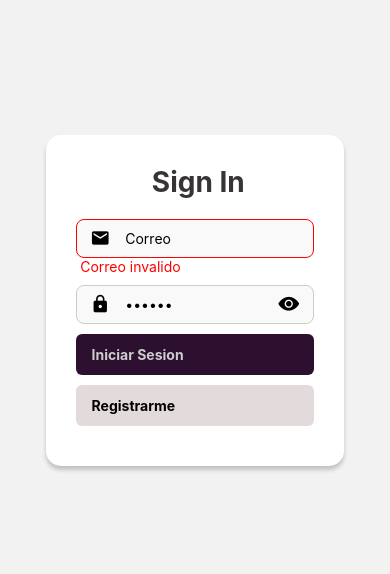
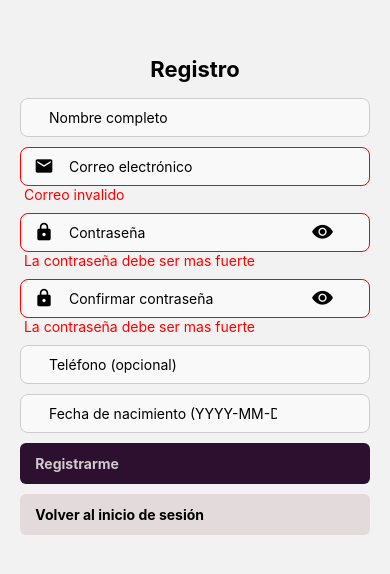
Before and after one commit to mjsalinas/ProyectoClase212, a React Native app in the folder MyBeautyApp/: screen /Register in a window 390 px wide. Shown: the part 122-696 px from the top of the page. Built offline with nearby package versions, Linux system fonts and the light colour scheme.

Commit message:
Creación de pantalla de registro y validación de contraseña incorrecta en Login.

```diff
--- a/MyBeautyApp/package.json
+++ b/MyBeautyApp/package.json
@@ -9,7 +9,7 @@
     "web": "expo start --web"
   },
   "dependencies": {
-    "@expo/vector-icons": "^15.0.2",
+    "@expo/vector-icons": "^15.0.3",
     "@react-navigation/bottom-tabs": "^7.7.3",
     "@react-navigation/native": "^7.1.19",
     "@react-navigation/native-stack": "^7.6.1",
--- a/MyBeautyApp/src/navigation/StackNavigator.tsx
+++ b/MyBeautyApp/src/navigation/StackNavigator.tsx
@@ -1,24 +1,29 @@
-import React from 'react';
+import React from "react";
 import { createNativeStackNavigator } from "@react-navigation/native-stack";
-import LoginScreen from '../screens/LoginScreen';
-import HomeScreen from '../screens/HomeScreen';
-import TabsNavigator from './TabsNavigator';
-import ServiceRegistryScreen from '../screens/services/ServiceRegistryScreen';
+import LoginScreen from "../screens/LoginScreen";
+import TabsNavigator from "./TabsNavigator";
+import ServiceRegistryScreen from "../screens/services/ServiceRegistryScreen";
+import RegisterScreen from "../screens/auth/RegisterScreen";
 
 export type RootStackParamList = {
-    Login: undefined,
-    Tabs: {email:string},
-    ServiceRegistry: undefined,
-}
+  Login: undefined;
+  Register: undefined;
+  Tabs: { email: string };
+  ServiceRegistry: undefined;
+};
+
 const Stack = createNativeStackNavigator<RootStackParamList>();
 
 export default function StackNavigator() {
-    return(
-        <Stack.Navigator initialRouteName='Login'
-                            screenOptions={{headerShown: false}}>
-            <Stack.Screen name="Login" component={LoginScreen} />
-            <Stack.Screen name="Tabs" component={TabsNavigator} />
-            <Stack.Screen name="ServiceRegistry" component={ServiceRegistryScreen} />
-        </Stack.Navigator>
-    );
+  return (
+    <Stack.Navigator
+      initialRouteName="Login"
+      screenOptions={{ headerShown: false }}
+    >
+      <Stack.Screen name="Login" component={LoginScreen} />
+      <Stack.Screen name="Register" component={RegisterScreen} />
+      <Stack.Screen name="Tabs" component={TabsNavigator} />
+      <Stack.Screen name="ServiceRegistry" component={ServiceRegistryScreen} />
+    </Stack.Navigator>
+  );
 }
--- a/MyBeautyApp/src/screens/HomeScreen.tsx
+++ b/MyBeautyApp/src/screens/HomeScreen.tsx
@@ -1,23 +1,45 @@
 import { useEffect, useState } from "react";
-import { View, Text } from "react-native";
+import { View, Text, StyleSheet } from "react-native";
 import CustomButton from "../components/CustomButton";
 
-export default function HomeScreen({navigation, route}: any) {
-const [ items, setItems] = useState<string[]> ([]);
+export default function HomeScreen({ navigation, route }: any) {
+  const [items, setItems] = useState<string[]>([]);
+  const routeItem = route.params?.newItem;
+  const userEmail = route.params?.email;
 
-const routeItem = route.params?.newItem;
+  useEffect(() => {
+    console.log("item por parámetros:", routeItem);
+  }, [routeItem]);
 
-useEffect(()=>{
-    console.log('item por parametros: ' + routeItem);
-}, [])
+  const handleRegisterService = () => {
+    navigation.navigate("ServiceRegistry");
+  };
 
-const handleRegisterService = () =>{
-navigation.navigate('ServiceRegistry');
+  return (
+    <View style={styles.container}>
+
+      {userEmail && (
+        <Text style={styles.welcomeText}>Bienvenido: {userEmail}</Text>
+      )}
+
+      <CustomButton
+        title="Agregar un servicio"
+        onPress={handleRegisterService}
+      />
+    </View>
+  );
 }
-    return(
-        <View>
-            <CustomButton title="Agrega un Servicio"
-                onPress={handleRegisterService}/>
-        </View>
-    )
-}
+
+const styles = StyleSheet.create({
+  container: {
+    flex: 1,
+    justifyContent: "center",
+    padding: 20,
+  },
+  welcomeText: {
+    fontSize: 18,
+    fontWeight: "600",
+    marginBottom: 20,
+    textAlign: "center",
+  },
+});
--- a/MyBeautyApp/src/screens/LoginScreen.tsx
+++ b/MyBeautyApp/src/screens/LoginScreen.tsx
@@ -1,43 +1,47 @@
 import { useState } from "react";
-import { View, Text,StyleSheet, Alert } from "react-native";
+import { View, Text, StyleSheet, Alert } from "react-native";
 import CustomInput from "../components/CustomInput";
 import CustomButton from "../components/CustomButton";
 
-export default function LoginScreen({navigation} : any) {
-  const [email, setEmail] = useState('');
+export default function LoginScreen({ navigation }: any) {
+  const [email, setEmail] = useState("");
+  const [password, setPassword] = useState("");
 
   const handleLogin = () => {
-    try {
-        navigation.navigate('Tabs');
-    } catch (error) {
-        console.log(error);
+    if (!email || !password) {
+      Alert.alert("Error", "Por favor, llena todos los campos.");
+      return;
     }
-  }
+
+    navigation.navigate("Tabs", { email });
+  };
+
   return (
     <View style={styles.container}>
       <View style={styles.card}>
-        <Text style={styles.title}> Sign In</Text>
+        <Text style={styles.title}>Sign In</Text>
+
         <CustomInput
           value={email}
-          type='email'
-          placeholder={'Correo'}
+          type="email"
+          placeholder="Correo electrónico"
           onChange={setEmail}
         />
+
         <CustomInput
-          value={'123456'}
-          type='password'
-          placeholder={'Correo'}
-          onChange={()=>{}}
+          value={password}
+          type="password"
+          placeholder="Contraseña"
+          onChange={setPassword}
         />
-        <CustomButton title={'Iniciar Sesion'}
-        onPress={handleLogin}>
 
+        <CustomButton title="Iniciar sesión" onPress={handleLogin} />
 
-        </CustomButton>
-        <CustomButton title={'Registrarme'} variant='secondary' onPress={function (): void {
-          throw new Error('Function not implemented.');
-        }}>
-        </CustomButton>
+        <CustomButton
+          title="Registrarme"
+          variant="secondary"
+          onPress={() => navigation.navigate("Register")}
+        />
       </View>
     </View>
   );
@@ -45,31 +49,28 @@ export default function LoginScreen({navigation} : any) {
 
 const styles = StyleSheet.create({
   container: {
-    //habilita uso de flexbox para distribucion de espacio
     flex: 1,
-    //distribucion en eje horizontal
-    alignItems: 'center',
-    //alineacion en eje vertical
-    justifyContent: 'center',
+    alignItems: "center",
+    justifyContent: "center",
     padding: 20,
   },
   card: {
-   backgroundColor: '#FFFFFF',
+    backgroundColor: "#FFFFFF",
     borderRadius: 15,
     padding: 30,
-    width: '85%',
-    shadowColor: '#000',
+    width: "85%",
+    shadowColor: "#000",
     shadowOffset: { width: 0, height: 4 },
     shadowOpacity: 0.2,
     shadowRadius: 4,
     elevation: 6,
-    justifyContent: 'space-between'
+    justifyContent: "space-between",
   },
   title: {
-    fontWeight: 'bold',
+    fontWeight: "bold",
     fontSize: 28,
-    textAlign: 'center',
+    textAlign: "center",
     marginBottom: 20,
-    color: '#393434ff',
-  }
+    color: "#393434ff",
+  },
 });
--- /dev/null
+++ b/MyBeautyApp/src/screens/auth/RegisterScreen.tsx
@@ -0,0 +1,150 @@
+import React, { useState } from "react";
+import { View, Text, ScrollView, Alert, StyleSheet } from "react-native";
+import CustomInput from "../../components/CustomInput";
+import CustomButton from "../../components/CustomButton";
+
+export default function RegisterScreen({ navigation }: any) {
+  const [nombre, setNombre] = useState("");
+  const [correo, setCorreo] = useState("");
+  const [password, setPassword] = useState("");
+  const [confirmar, setConfirmar] = useState("");
+  const [telefono, setTelefono] = useState("");
+  const [fechaNacimiento, setFechaNacimiento] = useState("");
+
+  const validateEmail = (email: string) => {
+    const re = /\S+@\S+\.\S+/;
+    return re.test(email);
+  };
+
+  const isValidDate = (dateString: string) => {
+    // formato YYYY-MM-DD
+    if (!/^\d{4}-\d{2}-\d{2}$/.test(dateString)) return false;
+    const [y, m, d] = dateString.split("-").map((s) => Number(s));
+    const date = new Date(y, m - 1, d);
+    return (
+      date.getFullYear() === y &&
+      date.getMonth() === m - 1 &&
+      date.getDate() === d
+    );
+  };
+
+  const handleRegister = () => {
+
+    if (!nombre.trim() || !correo.trim() || !password || !confirmar) {
+      Alert.alert("Error", "Por favor completa los campos obligatorios.");
+      return;
+    }
+
+
+    if (!validateEmail(correo)) {
+      Alert.alert("Error", "Ingresa un correo electrónico válido.");
+      return;
+    }
+
+
+    if (password.length < 6) {
+      Alert.alert("Error", "La contraseña debe tener al menos 6 caracteres.");
+      return;
+    }
+
+
+    if (password !== confirmar) {
+      Alert.alert("Error", "Las contraseñas no coinciden.");
+      return;
+    }
+
+    if (telefono.trim()) {
+      const onlyDigits = telefono.replace(/\D/g, "");
+      if (onlyDigits.length < 7 || onlyDigits.length > 15) {
+        Alert.alert(
+          "Teléfono inválido",
+          "Ingresa un teléfono válido (entre 7 y 15 dígitos)."
+        );
+        return;
+      }
+    }
+
+
+    if (fechaNacimiento.trim() && !isValidDate(fechaNacimiento.trim())) {
+      Alert.alert(
+        "Fecha inválida",
+        "La fecha debe estar en formato YYYY-MM-DD (ej: 1990-05-23)."
+      );
+      return;
+    }
+
+
+    Alert.alert("Registro exitoso", `Bienvenido, ${nombre}!`);
+    navigation.navigate("Tabs", { email: correo });
+  };
+
+  return (
+    <ScrollView contentContainerStyle={styles.container}>
+      <Text style={styles.title}>Registro</Text>
+
+      <CustomInput
+        placeholder="Nombre completo"
+        value={nombre}
+        onChange={setNombre}
+        type="text"
+      />
+
+      <CustomInput
+        placeholder="Correo electrónico"
+        value={correo}
+        onChange={setCorreo}
+        type="email"
+      />
+
+      <CustomInput
+        placeholder="Contraseña"
+        value={password}
+        onChange={setPassword}
+        type="password"
+      />
+
+      <CustomInput
+        placeholder="Confirmar contraseña"
+        value={confirmar}
+        onChange={setConfirmar}
+        type="password"
+      />
+
+      <CustomInput
+        placeholder="Teléfono (opcional)"
+        value={telefono}
+        onChange={setTelefono}
+        type="number"
+      />
+
+      <CustomInput
+        placeholder="Fecha de nacimiento (YYYY-MM-DD) (opcional)"
+        value={fechaNacimiento}
+        onChange={setFechaNacimiento}
+        type="text"
+      />
+
+      <CustomButton title="Registrarme" onPress={handleRegister} />
+
+      <CustomButton
+        title="Volver al inicio de sesión"
+        variant="secondary"
+        onPress={() => navigation.navigate("Login")}
+      />
+    </ScrollView>
+  );
+}
+
+const styles = StyleSheet.create({
+  container: {
+    flexGrow: 1,
+    padding: 20,
+    justifyContent: "center",
+  },
+  title: {
+    fontSize: 22,
+    fontWeight: "700",
+    marginBottom: 16,
+    textAlign: "center",
+  },
+});
```
Also changed, not shown: 1 other file (tests, documents, lock files or other folders).
